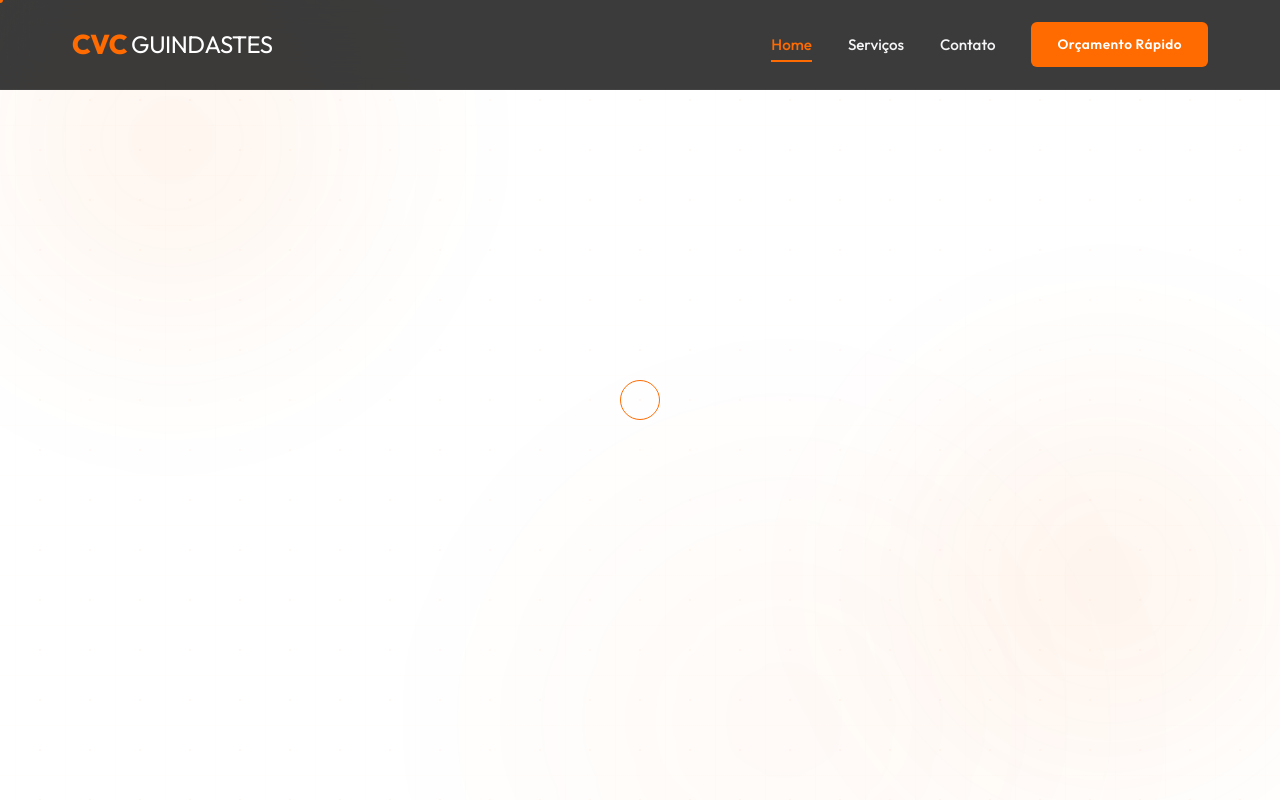
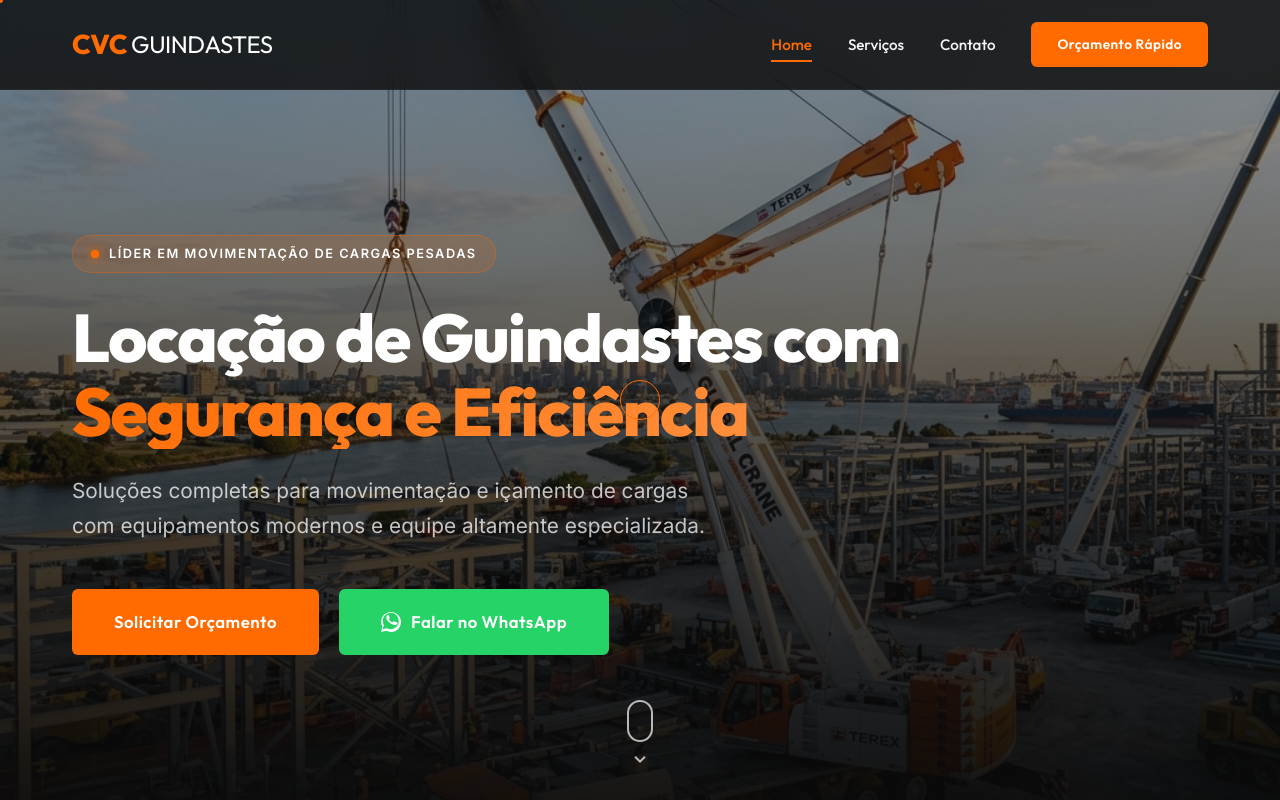
Before and after one commit to richardheyjedi/cvc-guindastes, a website built with Vite: page index.html in a window 1280 px wide. Shown: the top 800 px of the page. Built offline with nearby package versions, Linux system fonts and the light colour scheme.

Commit message:
fix: resolve bug da pagina em branco e garante carregamento correto de SPA no first load

```diff
--- a/script.js
+++ b/script.js
@@ -594,6 +594,9 @@ document.addEventListener('DOMContentLoaded', () => {
 
     let mapInitialized = false;
     let leafletMap = null;
+    let isFirstLoad = true;
+
+    const sections = document.querySelectorAll('.page-section');
 
     function router() {
         const hash = window.location.hash || '#/home';
@@ -607,11 +610,21 @@ document.addEventListener('DOMContentLoaded', () => {
         const currentSection = document.querySelector('.page-section.active');
         const targetSection = document.getElementById(pageId);
 
-        // Se já está na página correta na inicialização
-        if (!currentSection) {
-            targetSection.classList.add('active');
-            targetSection.style.display = 'block';
-            gsap.set(targetSection, { opacity: 1, y: 0 });
+        // Se for a primeira carga, inicializa tudo explicitamente
+        if (isFirstLoad) {
+            isFirstLoad = false;
+
+            sections.forEach(section => {
+                if (section.id === pageId) {
+                    section.classList.add('active');
+                    section.style.display = 'block';
+                    gsap.set(section, { opacity: 1, y: 0 });
+                } else {
+                    section.classList.remove('active');
+                    section.style.display = 'none';
+                    gsap.set(section, { opacity: 0 });
+                }
+            });
 
             // Roda as animações adequadas
             if (pageId === 'home') runHeroEntrance();
@@ -619,7 +632,7 @@ document.addEventListener('DOMContentLoaded', () => {
             setupCursorHovers();
             setupMagneticElements();
             setup3DTiltCards();
-            initLightbox(); // Atualiza ponteiros da galeria
+            initLightbox();
 
             if (pageId === 'contato') setTimeout(initOrRefreshMap, 100);
             return;
--- a/styles.css
+++ b/styles.css
@@ -569,6 +569,7 @@ ul {
 
 .page-section.active {
     display: block;
+    opacity: 1;
 }
 
 /* ==========================================================================
```
